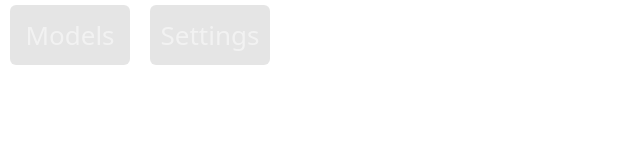
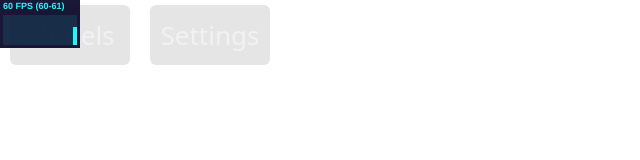
Before and after one commit to flokleiser/gaussian-splatting, a website: page index.html in a window 1280 px wide. Shown: the whole page, without its empty margins (0-640 px from the left). Drawn offline with nearby package versions, Linux system fonts and the light colour scheme.

Commit message:
added stats counter

```diff
--- a/index.html
+++ b/index.html
@@ -24,11 +24,10 @@
             }
         }
         </script>
-        <!-- <script type="module" src="./src/splatTest.js"></script> -->
         <script type="module" src="./splatTest.js"></script>
         <script type="module" src="./src/buttons.js"> </script>
+        <script type="module" src="./src/fpsCounter.js"> </script>
 
-        <!-- <script type="text/javascript" src="./src/buttons.js"> </script> -->
 
 
 
--- /dev/null
+++ b/src/fpsCounter.js
@@ -0,0 +1,14 @@
+import Stats from 'three/addons/libs/stats.module.js';
+
+
+const stats = new Stats()
+// stats.domElement.style.position = 'relative';
+stats.showPanel(0)
+document.body.appendChild(stats.dom)
+
+function animate() {
+    requestAnimationFrame(animate)
+    stats.update()
+}
+
+animate();
--- a/style.css
+++ b/style.css
@@ -47,3 +47,8 @@ buttonBig:hover {
   top: 70px;
 
 }
+
+.statsClass{
+  left: 100%;
+  top: 0;
+}
```
